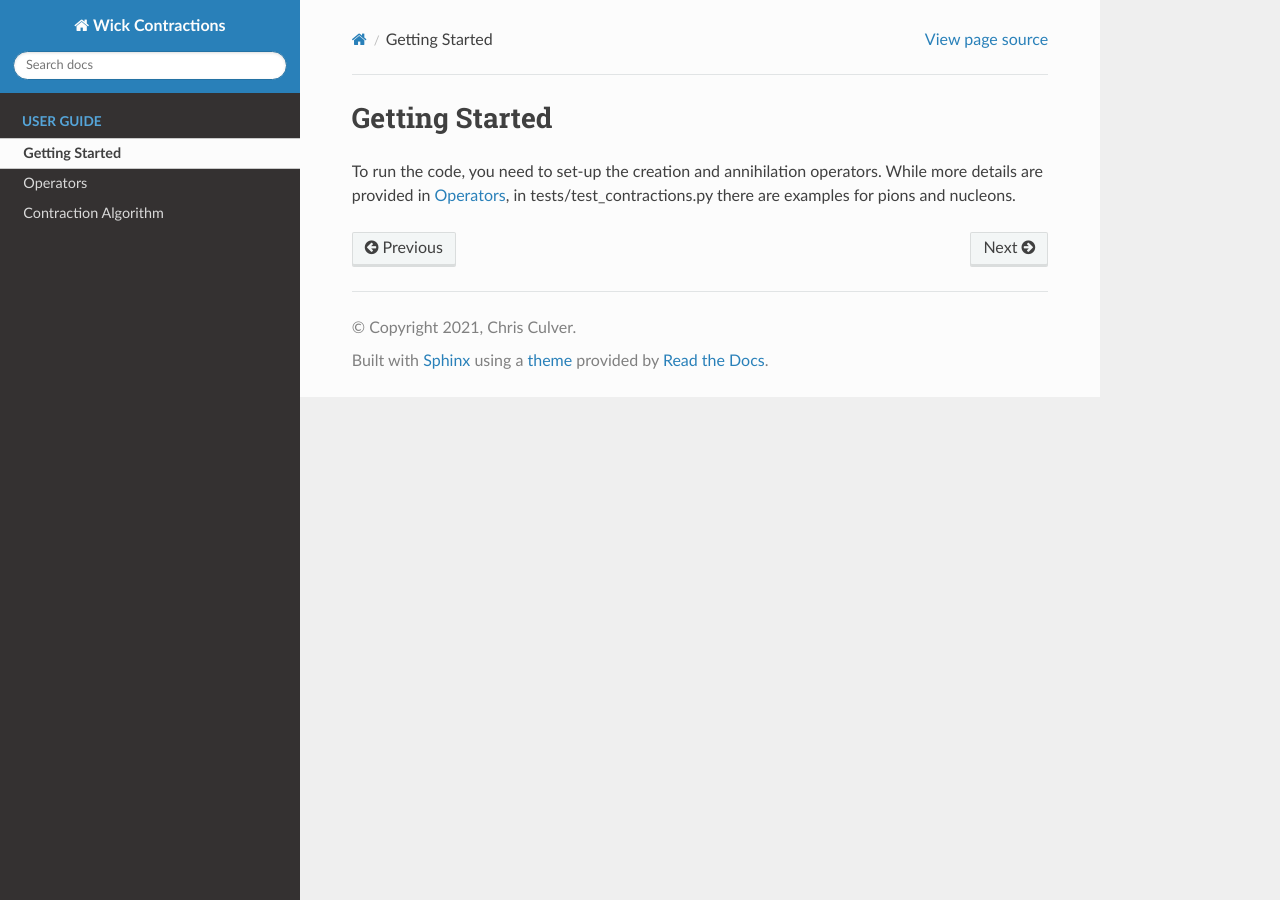
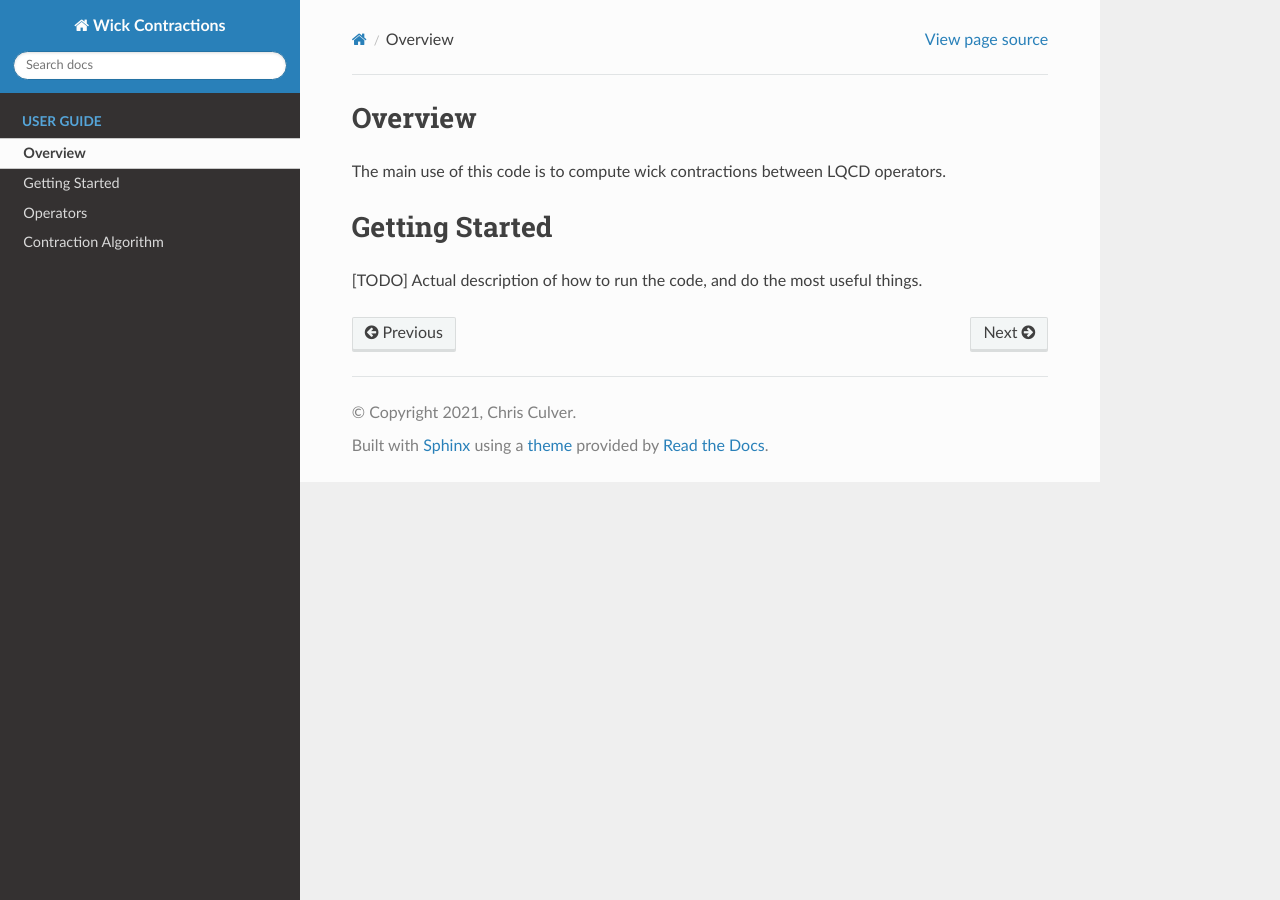
Before and after one commit to chrisculver/WickContractions, a Sphinx documentation site: the page built from docs/user_guide/getting_started.rst, in a window 1280 px wide. Built offline with Sphinx 7.4.7 and the Read the Docs theme 2.0.0, drawn with Linux system fonts in a browser that asks for light colours.

```diff
--- a/docs/index.rst
+++ b/docs/index.rst
@@ -6,7 +6,10 @@
 Wick Contractions
 =================
 
-This code performs the wick contractions
+This code is a work in progress, and is expanding beyond just a repository
+for performing wick contractions.  Functionality will be added to make it more
+like http://github.com/chrisculver/CorrelationMatrixManager, which only works
+for mesons.  This code base should work for any object composed of quarks.
 
 .. toctree::
    :maxdepth: 2
--- a/docs/user_guide/getting_started.rst
+++ b/docs/user_guide/getting_started.rst
@@ -1,8 +1,14 @@
 .. _getting_started:
+
+
+Overview
+========
+The main use of this code is to compute wick contractions between LQCD operators.
+
+
+
 
 Getting Started
 ===============
 
-To run the code, you need to set-up the creation and annihilation operators.
-While more details are provided in :ref:`sec-operators`, in tests/test_contractions.py
-there are examples for pions and nucleons.
+[TODO] Actual description of how to run the code, and do the most useful things.
```
Also changed, not shown: 3 other files.
